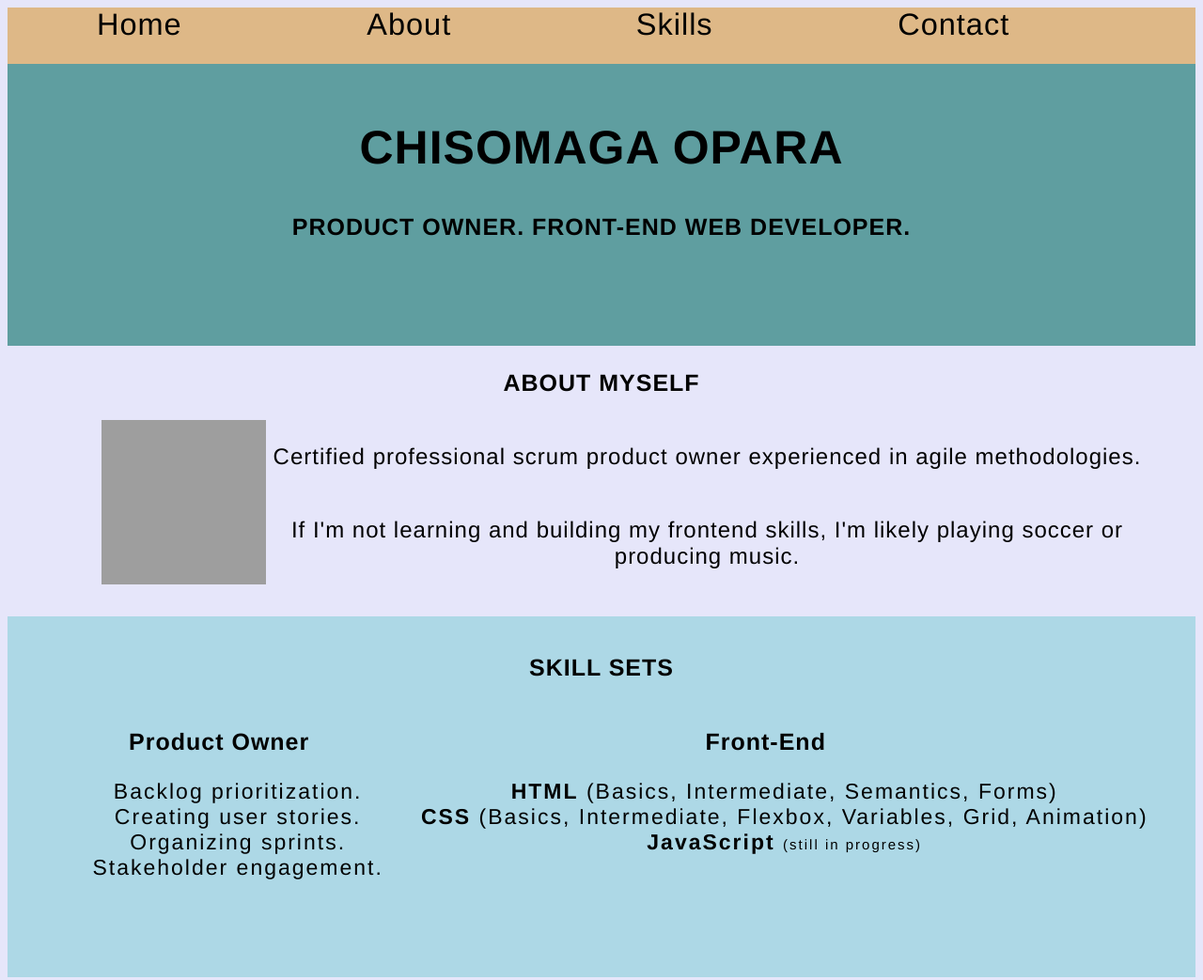
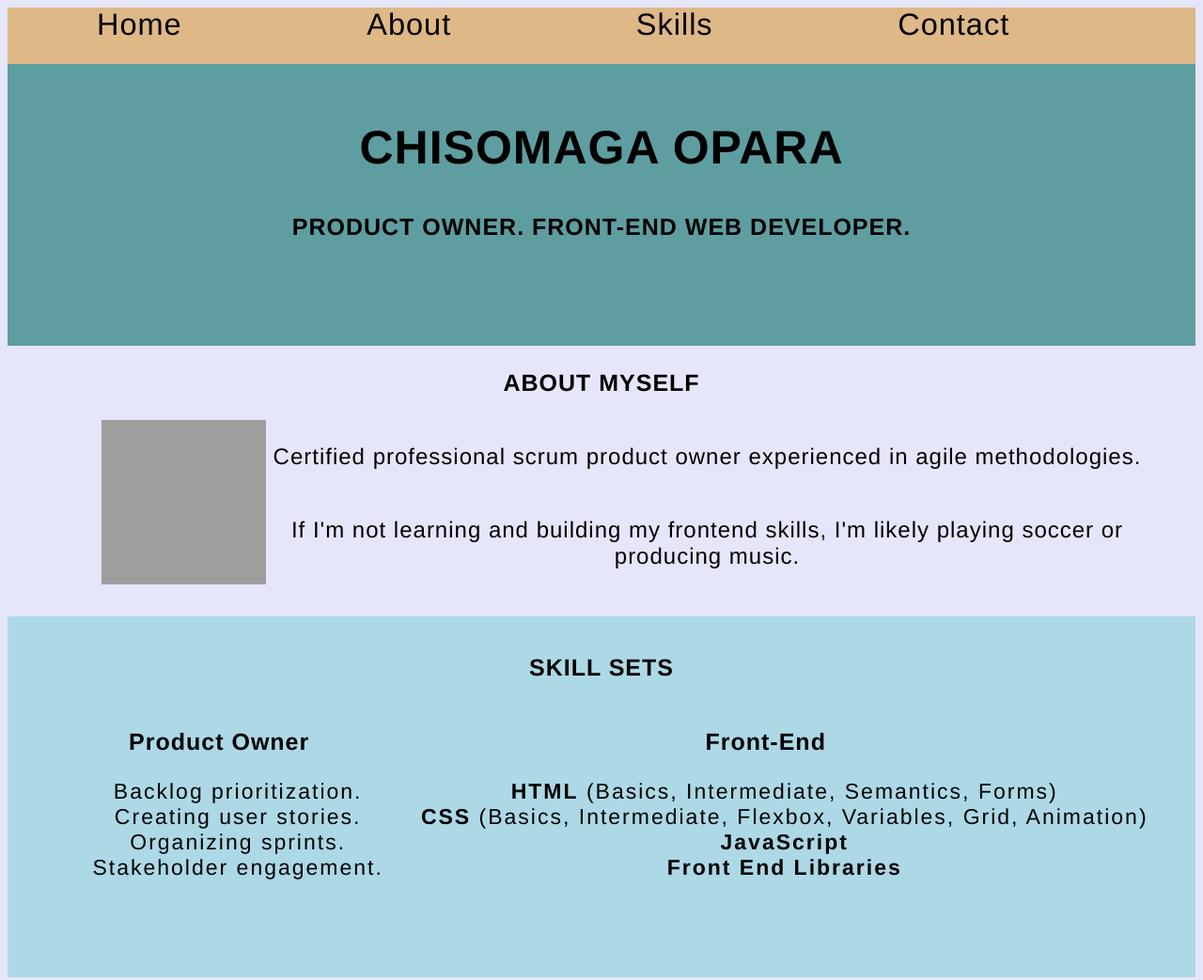
Before and after one commit to copara96/copara96.github.io, a plain HTML site: page index.html in a window 1280 px wide. Shown: the top 1043 px of the page at 94% size. Drawn offline with Linux system fonts and the light colour scheme; grey boxes are pictures that could not be loaded.

Commit message:
minor edit

```diff
--- a/Styles/styles.css
+++ b/Styles/styles.css
@@ -78,10 +78,6 @@ li {
     list-style: none;
     font-size: 23px;
     letter-spacing: 2px;
-}
-
-span {
-    font-size: 15px;
 }
 
 .twitter-link, .instagram-link, .linkedin-link, .github-link {
--- a/index.html
+++ b/index.html
@@ -40,7 +40,8 @@
 <ul>
     <li><strong>HTML</strong> (Basics, Intermediate, Semantics, Forms)</li>
     <li><strong>CSS</strong> (Basics, Intermediate, Flexbox, Variables, Grid, Animation)</li>
-    <li><strong>JavaScript</strong> <span>(still in progress)</span></li>
+    <li><strong>JavaScript</strong></li>
+    <li><strong>Front End Libraries</strong></li>
 </ul>
 </div>
 </div>
```
Also changed, not shown: 1 other file.
